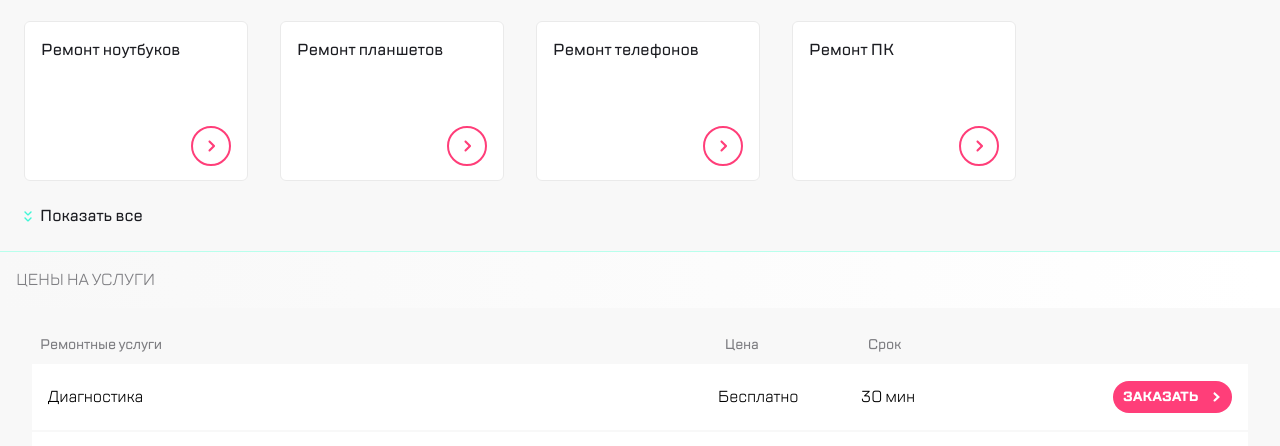
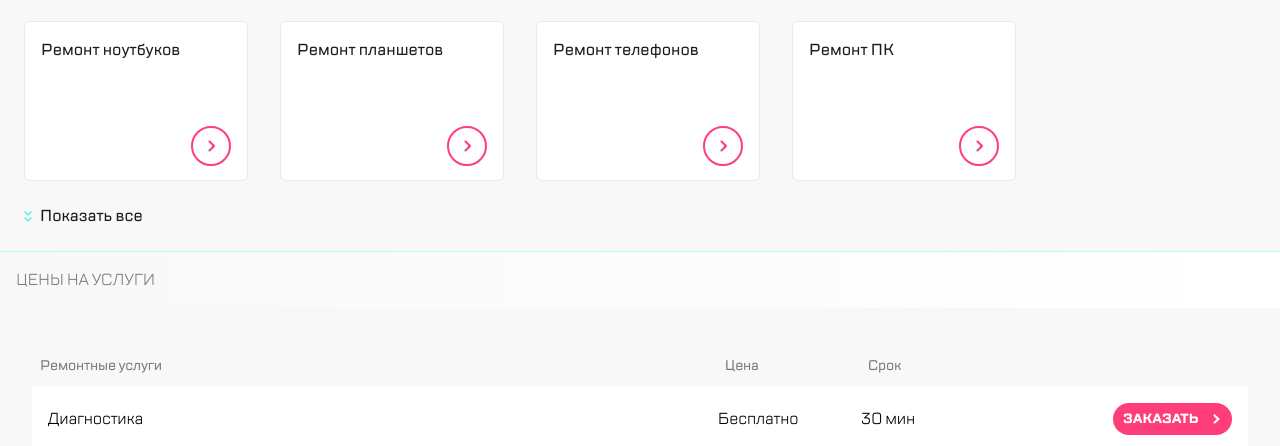
Before and after one commit to esvetlakov/webcore, a plain HTML site: page index.html in a window 1280 px wide. Shown: the part 810-1256 px from the top of the page. Drawn offline with nearby package versions, Linux system fonts and the light colour scheme.

Commit message:
Add files via upload

```diff
--- a/style.css
+++ b/style.css
@@ -485,7 +485,8 @@
   background-repeat: no-repeat;
   background-position: 120px 150px; }
   .price-mobile__pagination {
-    top: 280px; }
+    top: 280px;
+    height: 21.5px; }
   .price-mobile__heading {
     font-size: 14px;
     color: #7E7E82;
```
Also changed, not shown: 1 other file.
